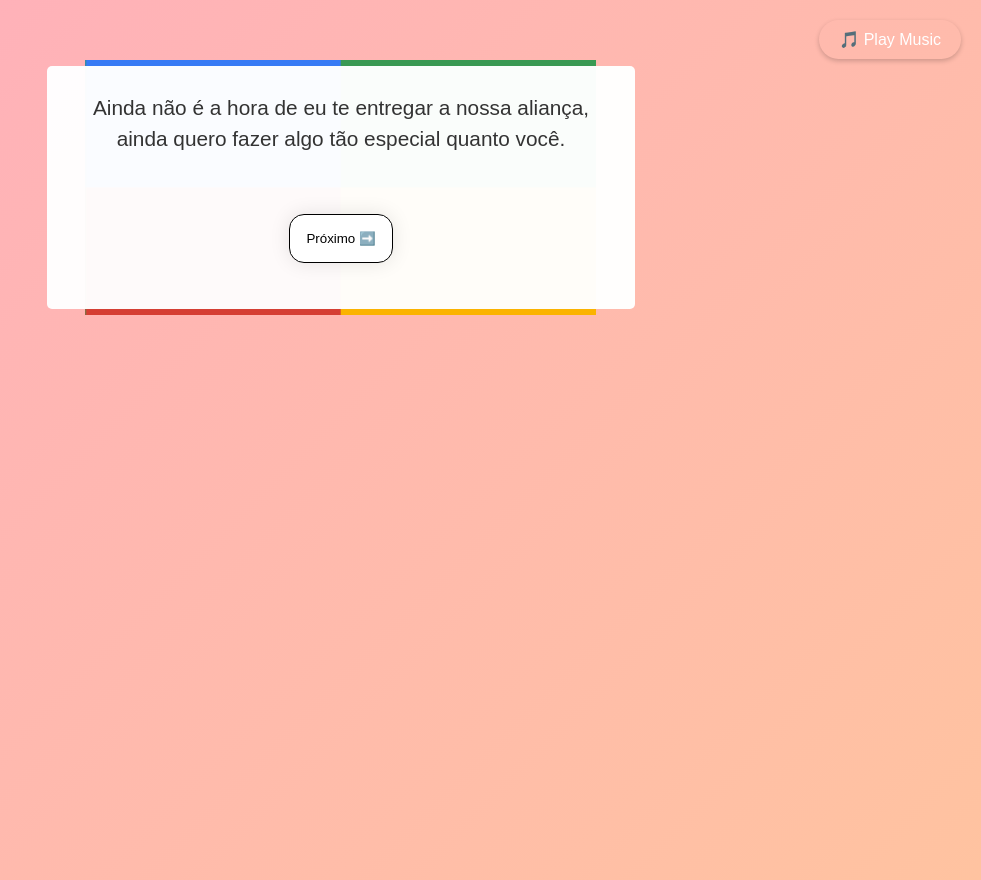
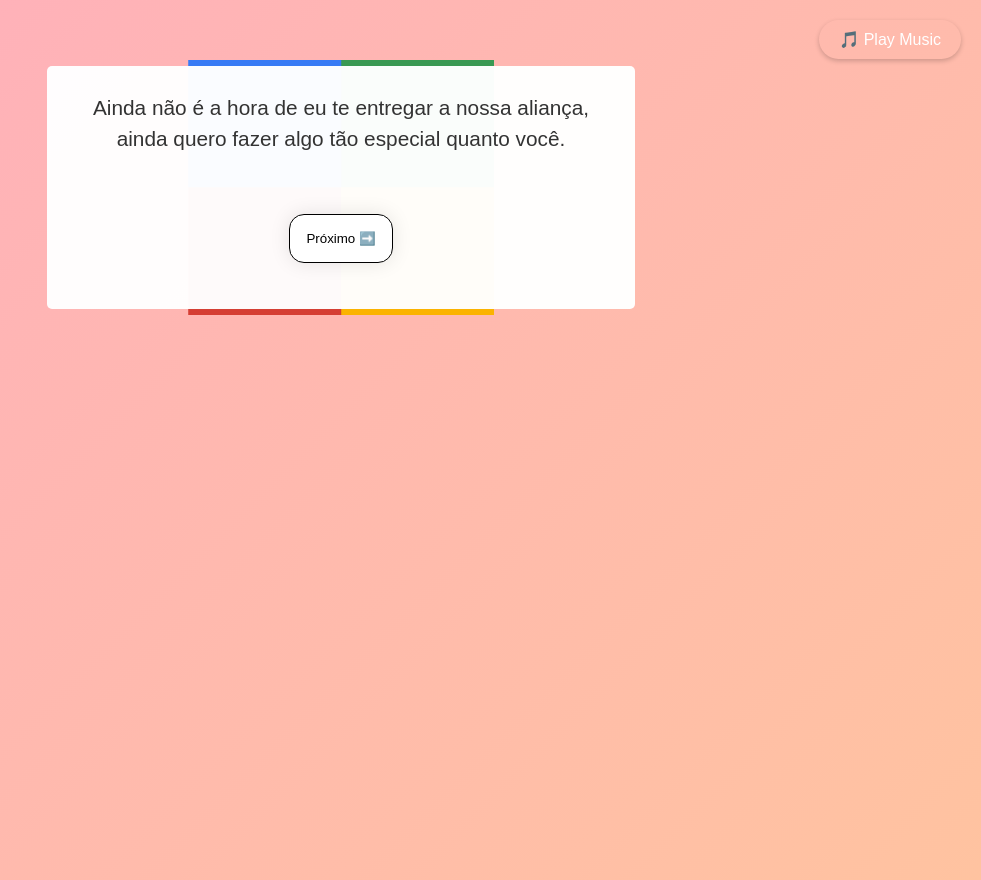
Before and after one commit to GABRIELGT-FIXA/presenteNamorados, a plain HTML site: page fotos.html in a window 1280 px wide. Shown: the whole page, without its empty margins (299-1280 px from the left). Drawn offline with Linux system fonts and the light colour scheme.

Commit message:
Update styles.css

```diff
--- a/styles.css
+++ b/styles.css
@@ -392,7 +392,7 @@ h2 {
   content: '';
   position: absolute;
   z-index: -2;
-  inset: -50%;
+  inset: -10%;
   background-color: #399953;
   background-repeat: no-repeat;
   background-size: 50% 50%;
```
